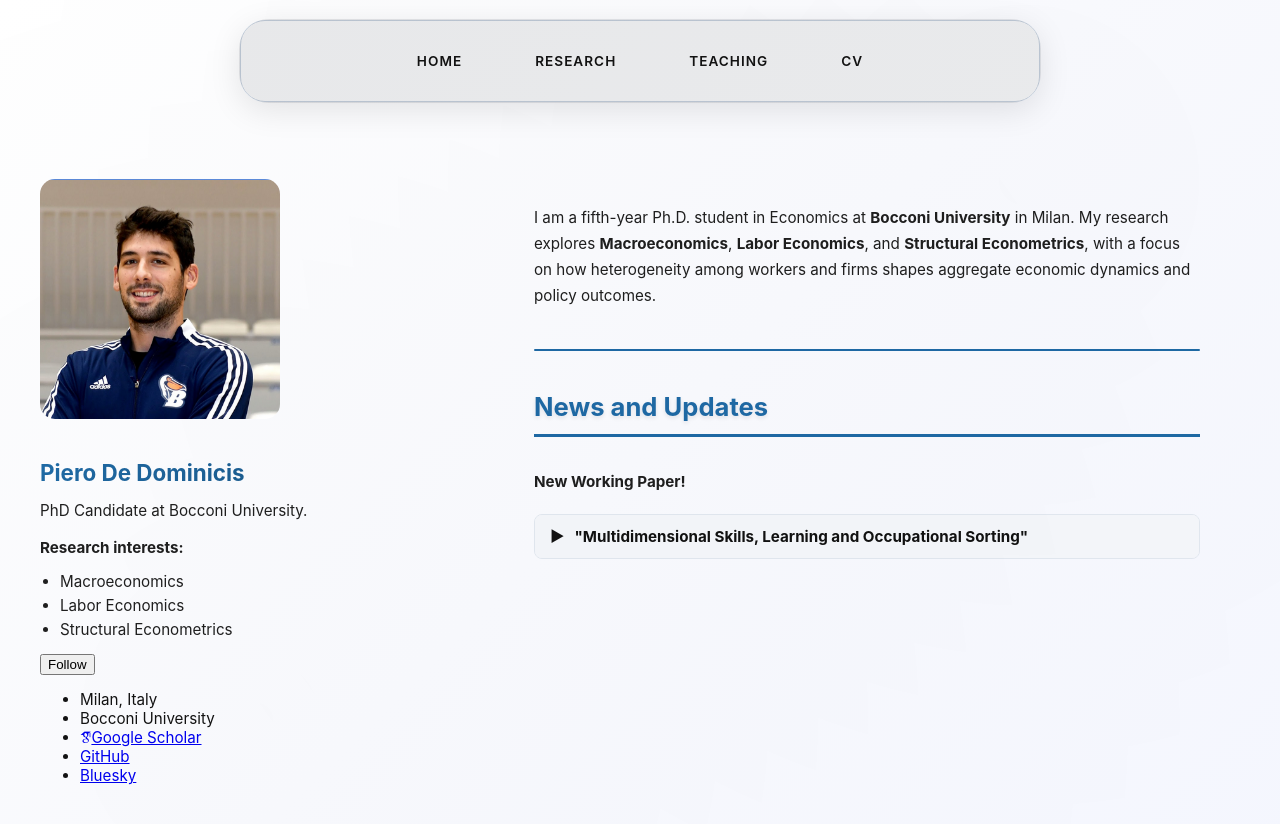
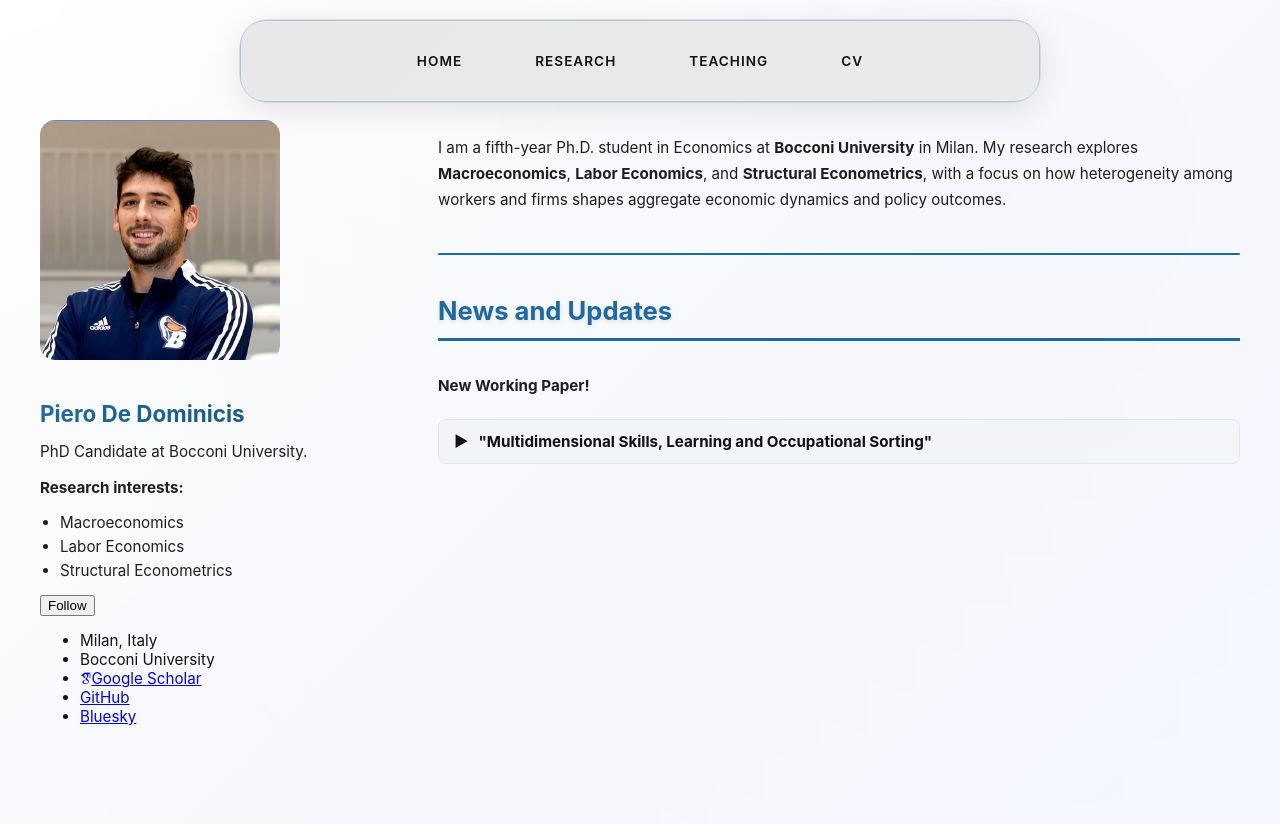
Before and after one commit to peppecon/peppecon.github.io, a Jekyll site: the page built from _pages/about.md, in a window 1280 px wide. Shown: the top 824 px of the page. Built offline with Jekyll 4.4.1, drawn with Linux system fonts in a browser that asks for light colours; some web fonts are replaced.

Commit message:
Align home page layout with other sections

```diff
--- a/_layouts/default.html
+++ b/_layouts/default.html
@@ -31,7 +31,7 @@ layout: compress
     </nav>
 
     <!-- Main Content Area -->
-    <main class="modern-main{% if page.url == '/' %} home-layout{% endif %}">
+    <main class="modern-main">
       <!-- Left Profile Section -->
       <aside class="profile-section">
         {% include author-profile.html %}
--- a/_sass/modern-layout.scss
+++ b/_sass/modern-layout.scss
@@ -281,12 +281,6 @@ html.modern-layout {
   align-items: start;
 }
 
-.modern-main.home-layout {
-  grid-template-columns: 430px minmax(0, 1fr);
-  gap: 4rem;
-  align-items: center;
-}
-
 /* Layout Sections */
 .profile-section {
   position: sticky;
@@ -294,19 +288,8 @@ html.modern-layout {
   height: fit-content;
 }
 
-.home-layout .profile-section {
-  position: relative;
-  top: auto;
-}
-
 .content-section {
   min-height: 600px;
-}
-
-.home-layout .content-section {
-  max-width: 760px;
-  margin: 0 auto;
-  padding-right: 40px;
 }
 
 /* Profile Section */
@@ -373,10 +356,6 @@ html.modern-layout {
     padding: 120px 20px 40px;
   }
 
-  .modern-main.home-layout {
-    gap: 2.5rem;
-  }
-
   .profile-section {
     position: static;
     order: 2;
@@ -384,11 +363,6 @@ html.modern-layout {
 
   .content-section {
     order: 1;
-  }
-
-  .home-layout .content-section {
-    max-width: 100%;
-    padding-right: 0;
   }
 
   .floating-nav {
@@ -428,11 +402,6 @@ html.modern-layout {
     width: 150px;
     height: 150px;
   }
-
-  .home-layout .author__avatar img {
-    width: 170px;
-    height: 170px;
-  }
 }
 
 /* Custom scrollbar */
```
